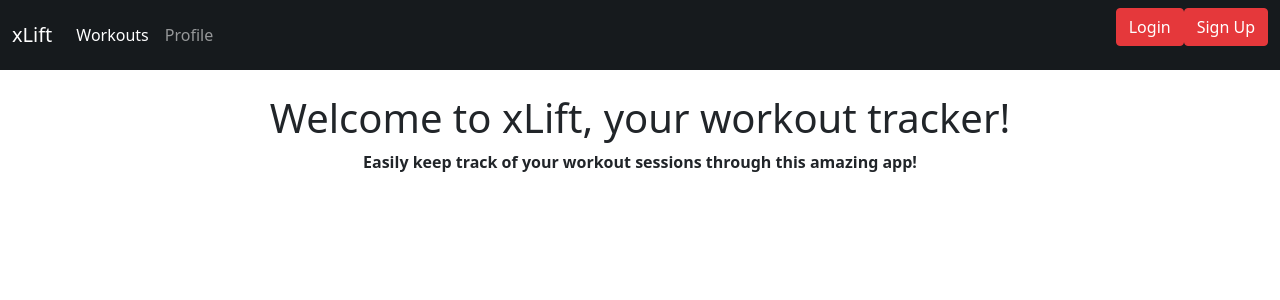
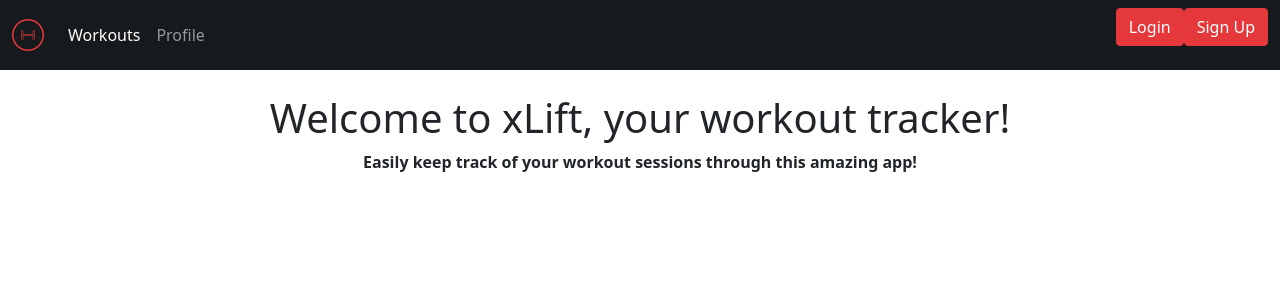
Before and after one commit to nordic16/xLift, a Django app: page / in a window 1280 px wide. Shown: the top 300 px of the page. Run offline with Django 3.2, Linux system fonts and the light colour scheme.

Commit message:
added logo.png

```diff
--- a/templates/base.html
+++ b/templates/base.html
@@ -14,7 +14,7 @@
 <body>
     <nav class="navbar navbar-expand-lg navbar-dark bg-primary">
         <div class="container-fluid">
-          <a class="navbar-brand" href={% url 'home' %}>xLift</a>
+          <img class="navbar-brand" src="{% static 'img/logo.png' %}"></img>
           <button class="navbar-toggler" type="button" data-bs-toggle="collapse" data-bs-target="#navbarSupportedContent" aria-controls="navbarSupportedContent" aria-expanded="false" aria-label="Toggle navigation">
             <span class="navbar-toggler-icon"></span>
           </button>
```
Also changed, not shown: static/img/logo.png (added).
